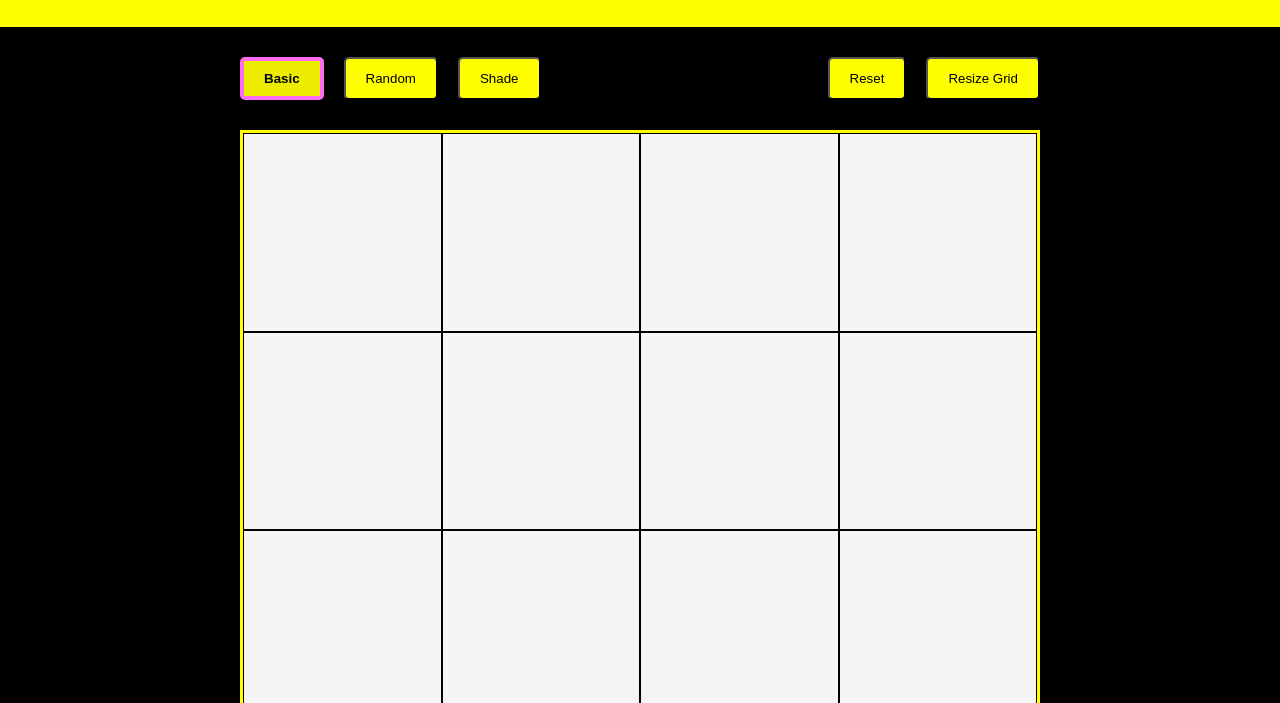
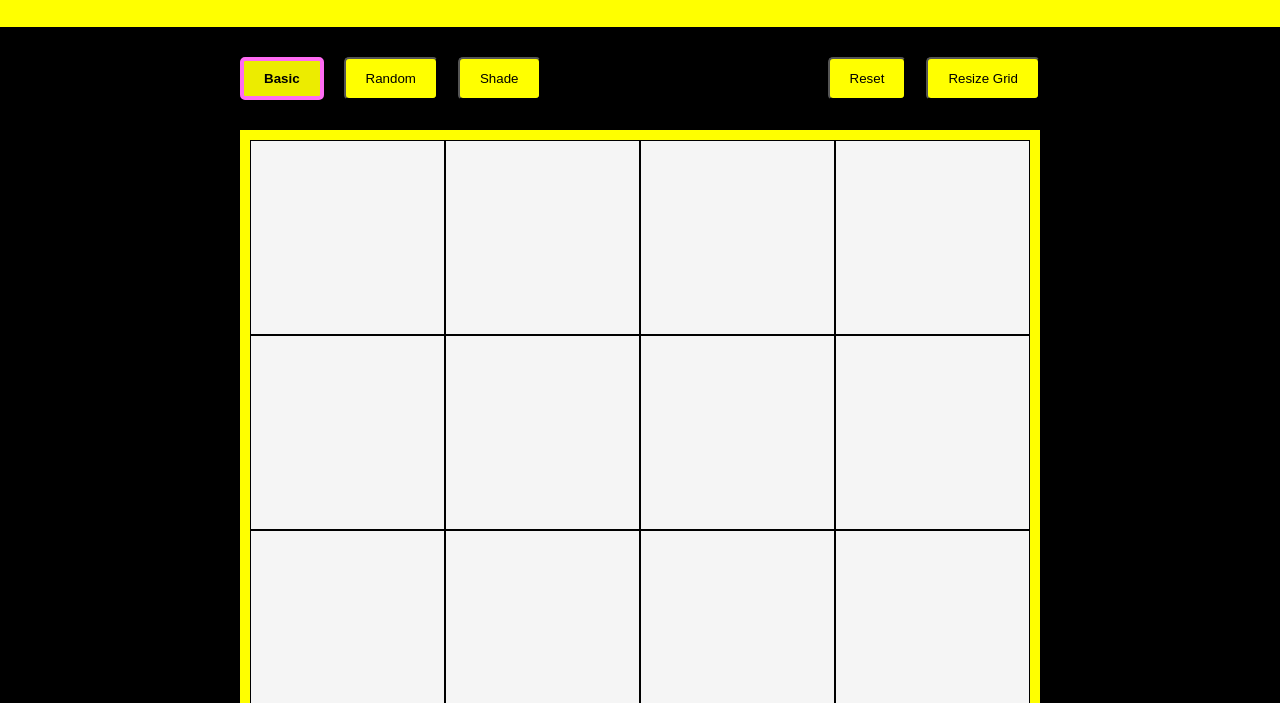
Before and after one commit to KevinV0212/odin-etch, a plain HTML site: page index.html in a window 1280 px wide. Shown: the part 97-800 px from the top of the page. Drawn offline with Linux system fonts and the light colour scheme.

Commit message:
increased grid border width

```diff
--- a/stylesheets/style.css
+++ b/stylesheets/style.css
@@ -42,7 +42,7 @@ h1, h2, h3, h4, h5, h6{
     padding:0;
     margin:0;
     background-color:whitesmoke;
-    border: 3px solid yellow;
+    border: 10px solid yellow;
 
 }
 
```
